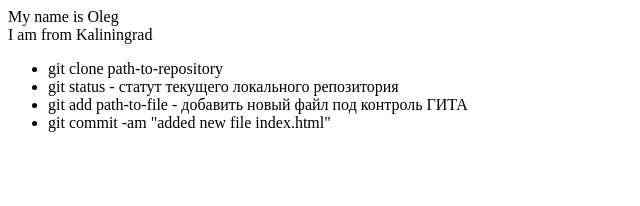
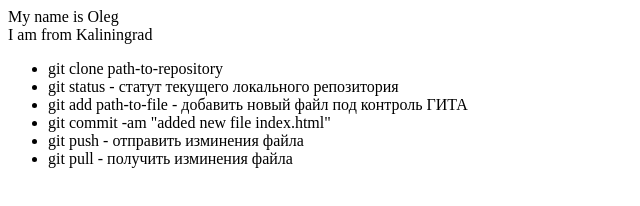
Before and after one commit to Oleg39reg/git-lesson, a plain HTML site: page index.html in a window 1280 px wide. Shown: the whole page, without its empty margins (0-640 px from the left). Drawn offline with Linux system fonts and the light colour scheme.

Commit message:
added push-pull instruction to html

```diff
--- a/index.html
+++ b/index.html
@@ -11,5 +11,7 @@
         <li>git status - статут текущего локального репозитория</li>
         <li>git add path-to-file - добавить новый файл под контроль ГИТА</li>
         <li>git commit -am "added new file index.html"</li>
+        <li>git push - отправить изминения файла</li>
+        <li>git pull - получить изминения файла</li>
     </ul>
 </div>
```
